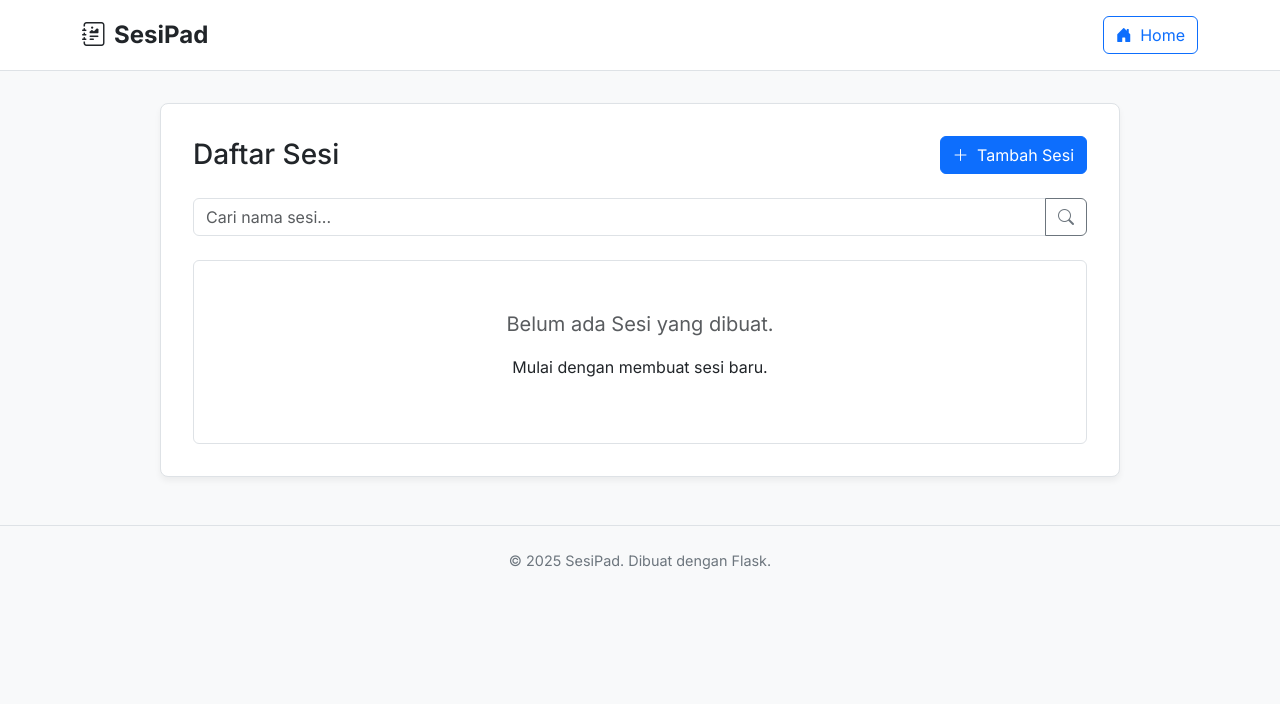
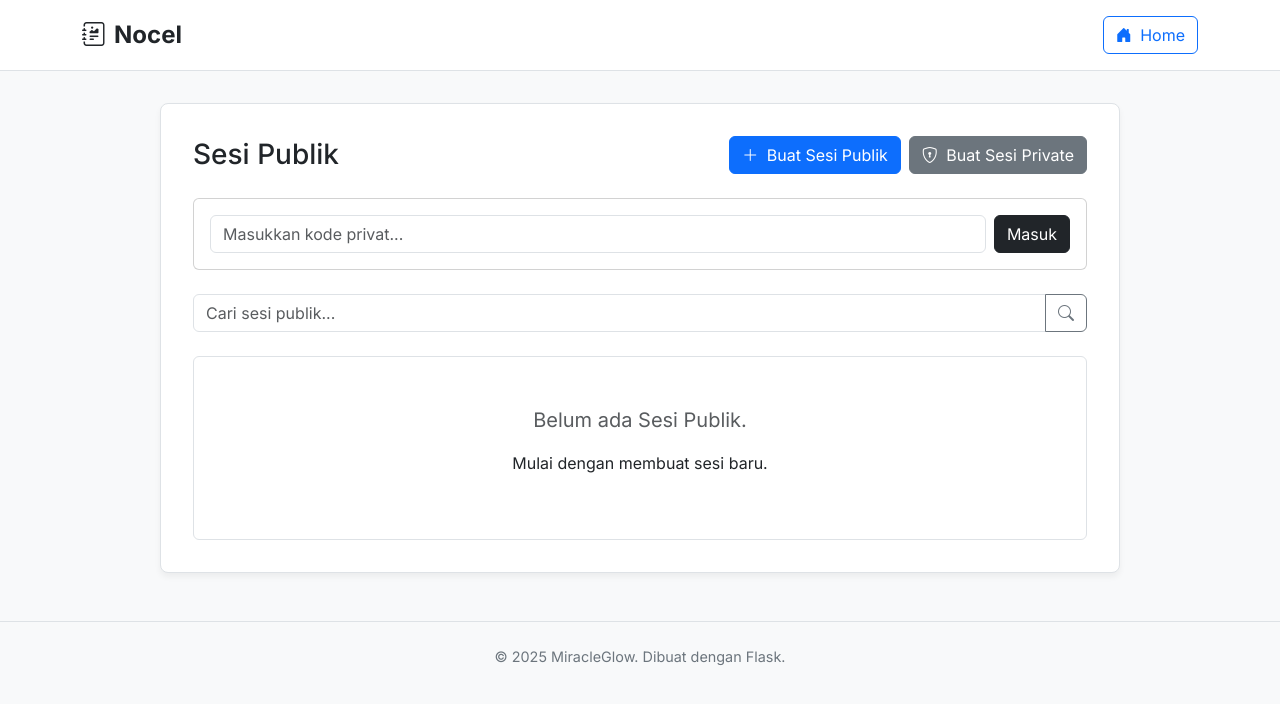
Before and after one commit to MiracleGlow/notcel, a Flask app: template templates/index.html in a window 1280 px wide. Shown: the top 704 px of the page. Run offline with Flask 3, Linux system fonts and the light colour scheme; the template is opened without the code that fills it, so the values that code supplies are empty; parts of the project's set-up code (start-up, migrations or seed data) failed here and were passed over.

Commit message:
upload
Signed-off-by: MiracleGlow <muktiprima111@gmail.com>

```diff
--- a/app.py
+++ b/app.py
@@ -1,29 +1,34 @@
 from flask import Flask, render_template, request, redirect, url_for, send_from_directory, abort
 import os
 import mimetypes
+import random
 from werkzeug.utils import secure_filename
 
 app = Flask(__name__)
+# Rahasia untuk flash message, bisa diisi apa saja
+app.secret_key = 'super-secret-key-change-this'
 
-# Konfigurasi
-BASE_DIR = "/tmp/notes"
-os.makedirs(BASE_DIR, exist_ok=True)
+# --- KONFIGURASI BARU ---
+# Memisahkan direktori publik dan privat
+PUBLIC_DIR = "/tmp/notes_public"
+PRIVATE_DIR = "/tmp/notes_private"
+os.makedirs(PUBLIC_DIR, exist_ok=True)
+os.makedirs(PRIVATE_DIR, exist_ok=True)
+
 SESSIONS_PER_PAGE = 10
-
-# Set ekstensi file
 IMAGE_EXT = {"png", "jpg", "jpeg", "gif", "webp", "svg"}
 VIDEO_EXT = {"mp4", "webm", "ogg", "mov"}
 AUDIO_EXT = {"mp3", "wav", "ogg", "m4a"}
-TEXT_EXT  = {"txt", "md", "log", "py", "json", "csv", "ini"}
-# Batas aman untuk memuat file teks ke dalam textarea di browser
-MAX_EDITABLE_TEXT_BYTES = 5 * 1024 * 1024  # 5 MB
+TEXT_EXT = {"txt", "md", "log", "py", "json", "csv", "ini"}
+MAX_EDITABLE_TEXT_BYTES = 5 * 1024 * 1024
 
 def safe_session_name(name: str) -> str:
     cleaned = secure_filename(name).strip("._")
     return cleaned
 
-def get_sessions():
-    return sorted([d for d in os.listdir(BASE_DIR) if os.path.isdir(os.path.join(BASE_DIR, d))])
+def get_public_sessions():
+    # Hanya mengambil sesi dari direktori publik
+    return sorted([d for d in os.listdir(PUBLIC_DIR) if os.path.isdir(os.path.join(PUBLIC_DIR, d))])
 
 def classify_file(filename: str):
     ext = filename.rsplit(".", 1)[-1].lower() if "." in filename else ""
@@ -33,12 +38,16 @@ def classify_file(filename: str):
     if ext in TEXT_EXT:  return "text"
     return "other"
 
+def get_session_dir(session_type: str, session_name: str) -> str:
+    base = PRIVATE_DIR if session_type == 'private' else PUBLIC_DIR
+    return os.path.join(base, session_name)
+
 @app.route('/')
 def index():
     search_query = request.args.get('q', '').strip()
     page = request.args.get('page', 1, type=int)
 
-    all_sessions = get_sessions()
+    all_sessions = get_public_sessions()
 
     if search_query:
         filtered_sessions = [s for s in all_sessions if search_query.lower() in s.lower()]
@@ -64,128 +73,147 @@ def index():
         search_query=search_query
     )
 
-@app.route('/new', methods=['GET', 'POST'])
-def new_session():
+# --- RUTE BARU: Menangani form akses privat ---
+@app.route('/access-private', methods=['POST'])
+def access_private():
+    code = request.form.get('private_code', '').strip()
+    if not code or len(code) <= 4:
+        return "Kode privat tidak valid.", 400
+
+    # Pisahkan nama sesi dan kode 4 digit
+    session_name_part = code[:-4]
+    code_part = code[-4:]
+
+    safe_name = safe_session_name(session_name_part)
+    session_dir = get_session_dir('private', safe_name)
+    code_file = os.path.join(session_dir, '.pcode')
+
+    if os.path.exists(code_file):
+        with open(code_file, 'r') as f:
+            stored_code = f.read().strip()
+        if stored_code == code_part:
+            # Jika cocok, redirect ke halaman sesi privat
+            return redirect(url_for('edit_session', session_type='private', session_name=safe_name))
+
+    return "Kode privat salah atau sesi tidak ditemukan.", 404
+
+# --- RUTE PEMBUATAN SESI DIMODIFIKASI ---
+@app.route('/new/<session_type>', methods=['GET', 'POST'])
+def new_session(session_type):
+    if session_type not in ['public', 'private']:
+        return abort(404)
+
     if request.method == 'POST':
-        mode = request.form.get('mode', 'manual')
         raw_session = request.form.get('session_name', '')
         session_name = safe_session_name(raw_session)
+        if not session_name: return "Nama sesi tidak valid!", 400
 
-        if not session_name:
-            return "Nama sesi tidak valid!", 400
+        session_dir = get_session_dir(session_type, session_name)
+        if os.path.exists(session_dir):
+            return "Nama sesi sudah ada. Silakan pilih nama lain.", 409
 
-        session_dir = os.path.join(BASE_DIR, session_name)
         os.makedirs(session_dir, exist_ok=True)
 
+        # Simpan file catatan atau file upload
+        mode = request.form.get('mode', 'manual')
         if mode == 'manual':
             content = (request.form.get('content') or "")
             with open(os.path.join(session_dir, "notes.txt"), "w", encoding="utf-8") as f:
                 f.write(content)
+        elif mode == 'upload':
+            file = request.files.get('file')
+            if file and file.filename:
+                filename = secure_filename(file.filename)
+                if not filename: return "Nama file upload tidak valid!", 400
+                file.save(os.path.join(session_dir, filename))
 
-        elif mode == 'upload':
-            uploaded_file = request.files.get('file')
-            if uploaded_file and uploaded_file.filename:
-                filename = secure_filename(uploaded_file.filename)
-                if not filename:
-                    return "Nama file upload tidak valid!", 400
-                uploaded_file.save(os.path.join(session_dir, filename))
+        if session_type == 'private':
+            # Buat dan simpan kode unik 4 digit
+            private_code = str(random.randint(1000, 9999))
+            with open(os.path.join(session_dir, '.pcode'), 'w') as f:
+                f.write(private_code)
 
-        return redirect(url_for('edit_session', session_name=session_name))
+            full_code = f"{session_name}{private_code}"
+            # Redirect ke halaman sukses yang menampilkan kode
+            return redirect(url_for('new_session_success', session_name=session_name, code=full_code))
 
-    return render_template('new_session.html')
+        return redirect(url_for('edit_session', session_type='public', session_name=session_name))
 
-@app.route('/session/<session_name>')
-def edit_session(session_name):
+    return render_template('new_session.html', session_type=session_type)
+
+# --- RUTE BARU: Halaman sukses pembuatan sesi privat ---
+@app.route('/success')
+def new_session_success():
+    session_name = request.args.get('session_name')
+    code = request.args.get('code')
+    return render_template('new_session_success.html', session_name=session_name, code=code)
+
+# --- SEMUA RUTE SPESIFIK SESI DIMODIFIKASI untuk menerima session_type ---
+
+@app.route('/session/<session_type>/<session_name>')
+def edit_session(session_type, session_name):
+    if session_type not in ['public', 'private']: return abort(404)
+
     safe_name = safe_session_name(session_name)
-    if not safe_name:
-        return "Sesi tidak valid!", 400
-
-    session_dir = os.path.join(BASE_DIR, safe_name)
-    if not os.path.exists(session_dir):
-        return "Sesi tidak ditemukan!", 404
+    session_dir = get_session_dir(session_type, safe_name)
+    if not os.path.exists(session_dir): return "Sesi tidak ditemukan!", 404
 
     files_meta = []
     for fname in sorted(os.listdir(session_dir)):
+        if fname == '.pcode': continue # Jangan tampilkan file kode
         fpath = os.path.join(session_dir, fname)
-        if not os.path.isfile(fpath):
-            continue
+        if not os.path.isfile(fpath): continue
 
-        kind = classify_file(fname)
-        url = url_for('serve_file', session_name=safe_name, filename=fname)
-        mimetype, _ = mimetypes.guess_type(fname)
+        item = {
+            "name": fname,
+            "url": url_for('serve_file', session_type=session_type, session_name=safe_name, filename=fname),
+            "kind": classify_file(fname),
+            "mimetype": mimetypes.guess_type(fname)[0] or "",
+            "text": None
+        }
 
-        item = { "name": fname, "url": url, "kind": kind, "mimetype": mimetype or "", "text": None }
-
-        if kind == "text":
-            # Muat seluruh file teks untuk diedit, dengan batas aman
+        if item["kind"] == "text":
             with open(fpath, "rb") as f:
-                chunk = f.read(MAX_EDITABLE_TEXT_BYTES)
-            try:
-                item["text"] = chunk.decode("utf-8", errors="replace")
-            except Exception:
-                item["text"] = "(Gagal decode sebagai UTF-8)"
+                item["text"] = f.read(MAX_EDITABLE_TEXT_BYTES).decode("utf-8", "replace")
         files_meta.append(item)
 
-    return render_template('session.html', session_name=safe_name, files=files_meta)
+    return render_template('session.html', session_type=session_type, session_name=safe_name, files=files_meta)
 
-# --- RUTE BARU UNTUK MENYIMPAN FILE ---
-@app.route('/session/<session_name>/save/<path:filename>', methods=['POST'])
-def save_text_file(session_name, filename):
+@app.route('/session/<session_type>/<session_name>/save/<path:filename>', methods=['POST'])
+def save_text_file(session_type, session_name, filename):
     safe_name = safe_session_name(session_name)
     safe_filename = secure_filename(filename)
-
-    if not safe_name or not safe_filename:
-        return abort(400) # Bad Request
-
-    session_dir = os.path.join(BASE_DIR, safe_name)
+    session_dir = get_session_dir(session_type, safe_name)
     file_path = os.path.join(session_dir, safe_filename)
 
-    if not os.path.exists(file_path):
-        return abort(404) # Not Found
+    if not os.path.exists(file_path): return abort(404)
 
-    # Ambil konten baru dari form
     new_content = request.form.get('content', '')
+    with open(file_path, "w", encoding="utf-8") as f:
+        f.write(new_content)
 
-    # Tulis konten baru ke file
-    try:
-        with open(file_path, "w", encoding="utf-8") as f:
-            f.write(new_content)
-    except Exception as e:
-        # Sebaiknya ada logging di sini
-        return "Gagal menyimpan file.", 500
-
-    # Redirect kembali ke halaman sesi
-    return redirect(url_for('edit_session', session_name=safe_name))
+    return redirect(url_for('edit_session', session_type=session_type, session_name=safe_name))
 
 
-@app.route('/session/<session_name>/upload', methods=['POST'])
-def upload_to_session(session_name):
+@app.route('/session/<session_type>/<session_name>/upload', methods=['POST'])
+def upload_to_session(session_type, session_name):
     safe_name = safe_session_name(session_name)
-    if not safe_name:
-        return "Sesi tidak valid!", 400
-
-    session_dir = os.path.join(BASE_DIR, safe_name)
-    if not os.path.exists(session_dir):
-        return "Sesi tidak ditemukan!", 404
+    session_dir = get_session_dir(session_type, safe_name)
+    if not os.path.exists(session_dir): return "Sesi tidak ditemukan!", 404
 
     uploaded_file = request.files.get('file')
     if uploaded_file and uploaded_file.filename:
         filename = secure_filename(uploaded_file.filename)
-        if not filename:
-            return "Nama file upload tidak valid!", 400
+        if not filename: return "Nama file upload tidak valid!", 400
         uploaded_file.save(os.path.join(session_dir, filename))
 
-    return redirect(url_for('edit_session', session_name=safe_name))
+    return redirect(url_for('edit_session', session_type=session_type, session_name=safe_name))
 
-@app.route('/files/<session_name>/<path:filename>')
-def serve_file(session_name, filename):
+
+@app.route('/files/<session_type>/<session_name>/<path:filename>')
+def serve_file(session_type, session_name, filename):
     safe_name = safe_session_name(session_name)
-    if not safe_name:
-        return abort(404)
-
-    session_dir = os.path.join(BASE_DIR, safe_name)
-    if not os.path.exists(session_dir):
-        return abort(404)
+    session_dir = get_session_dir(session_type, safe_name)
 
     return send_from_directory(session_dir, filename)
 
--- a/templates/index.html
+++ b/templates/index.html
@@ -1,19 +1,34 @@
 {% extends "layout.html" %}
 
-{% block title %}Daftar Sesi - SesiPad{% endblock %}
+{% block title %}Nocel - Notepad Publik & Privat{% endblock %}
 
 {% block content %}
-<div class="d-flex justify-content-between align-items-center mb-4">
-    <h1 class="h3 mb-0">Daftar Sesi</h1>
-    <a href="{{ url_for('new_session') }}" class="btn btn-primary">
-        <i class="bi bi-plus-lg me-1"></i>
-        <span class="d-none d-sm-inline">Tambah Sesi</span>
-    </a>
+<div class="d-flex justify-content-between align-items-center mb-4 flex-wrap gap-2">
+    <h1 class="h3 mb-0">Sesi Publik</h1>
+    <div class="d-flex gap-2">
+        <a href="{{ url_for('new_session', session_type='public') }}" class="btn btn-primary">
+            <i class="bi bi-plus-lg me-1"></i> Buat Sesi Publik
+        </a>
+        <a href="{{ url_for('new_session', session_type='private') }}" class="btn btn-secondary">
+            <i class="bi bi-shield-lock me-1"></i> Buat Sesi Private
+        </a>
+    </div>
 </div>
+
+<!-- Form untuk masuk ke sesi private -->
+<div class="card mb-4">
+    <div class="card-body">
+        <form class="d-flex gap-2" method="POST" action="{{ url_for('access_private') }}">
+            <input type="text" name="private_code" class="form-control" placeholder="Masukkan kode privat..." required>
+            <button type="submit" class="btn btn-dark">Masuk</button>
+        </form>
+    </div>
+</div>
+
 
 <form method="GET" action="{{ url_for('index') }}" class="mb-4">
     <div class="input-group">
-        <input type="search" name="q" class="form-control" placeholder="Cari nama sesi..." value="{{ search_query or '' }}">
+        <input type="search" name="q" class="form-control" placeholder="Cari sesi publik..." value="{{ search_query or '' }}">
         <button class="btn btn-outline-secondary" type="submit">
             <i class="bi bi-search"></i>
         </button>
@@ -25,7 +40,7 @@
     {% for s in sessions %}
         <li class="list-group-item d-flex justify-content-between align-items-center">
             <span class="fw-bold text-break">{{ s }}</span>
-            <a href="{{ url_for('edit_session', session_name=s) }}" class="btn btn-sm btn-outline-secondary">
+            <a href="{{ url_for('edit_session', session_type='public', session_name=s) }}" class="btn btn-sm btn-outline-secondary">
                 Buka <i class="bi bi-box-arrow-in-right ms-1"></i>
             </a>
         </li>
@@ -34,10 +49,10 @@
 {% else %}
     <div class="text-center p-5 border rounded">
         {% if search_query %}
-            <p class="text-muted fs-5">Tidak ditemukan sesi yang cocok dengan <br>"<strong>{{ search_query }}</strong>"</p>
+            <p class="text-muted fs-5">Tidak ditemukan sesi publik yang cocok dengan <br>"<strong>{{ search_query }}</strong>"</p>
             <a href="{{ url_for('index') }}" class="btn btn-sm btn-secondary mt-2">Tampilkan Semua Sesi</a>
         {% else %}
-            <p class="text-muted fs-5">Belum ada Sesi yang dibuat.</p>
+            <p class="text-muted fs-5">Belum ada Sesi Publik.</p>
             <p>Mulai dengan membuat sesi baru.</p>
         {% endif %}
     </div>
@@ -47,21 +62,15 @@
 <nav aria-label="Navigasi Halaman Sesi" class="mt-4 d-flex justify-content-center">
     <ul class="pagination">
         <li class="page-item {% if current_page == 1 %}disabled{% endif %}">
-            <a class="page-link" href="{{ url_for('index', page=current_page-1, q=search_query) }}">
-                &laquo;
-            </a>
+            <a class="page-link" href="{{ url_for('index', page=current_page-1, q=search_query) }}">&laquo;</a>
         </li>
-
         {% for p in range(1, total_pages + 1) %}
             <li class="page-item {% if p == current_page %}active{% endif %}">
                 <a class="page-link" href="{{ url_for('index', page=p, q=search_query) }}">{{ p }}</a>
             </li>
         {% endfor %}
-
         <li class="page-item {% if current_page == total_pages %}disabled{% endif %}">
-            <a class="page-link" href="{{ url_for('index', page=current_page+1, q=search_query) }}">
-                &raquo;
-            </a>
+            <a class="page-link" href="{{ url_for('index', page=current_page+1, q=search_query) }}">&raquo;</a>
         </li>
     </ul>
 </nav>
--- a/templates/layout.html
+++ b/templates/layout.html
@@ -15,7 +15,7 @@
         <nav class="container d-flex justify-content-between align-items-center">
             <a href="{{ url_for('index') }}" class="navbar-brand text-decoration-none d-flex align-items-center">
                 <i class="bi bi-journal-richtext me-2"></i>
-                <span>SesiPad</span>
+                <span>Nocel</span>
             </a>
             <a href="{{ url_for('index') }}" class="btn btn-outline-primary">
                 <i class="bi bi-house-door-fill"></i>
@@ -30,7 +30,7 @@
 
     <footer class="app-footer">
         <div class="container">
-            <p class="mb-0">&copy; 2025 SesiPad. Dibuat dengan Flask.</p>
+            <p class="mb-0">&copy; 2025 MiracleGlow. Dibuat dengan Flask.</p>
         </div>
     </footer>
 
```
Also changed, not shown: templates/new_session.html (+12 -3 lines), templates/new_session_success.html (added, +46 -0 lines), templates/session.html (+7 -13 lines).
